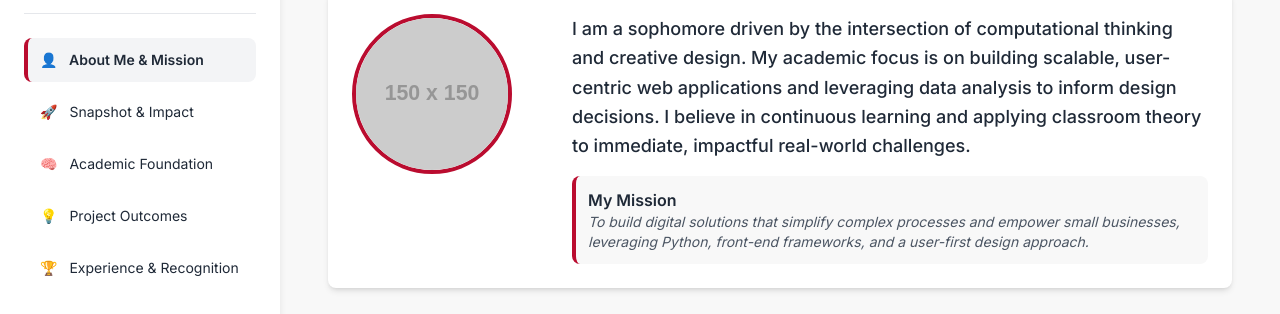
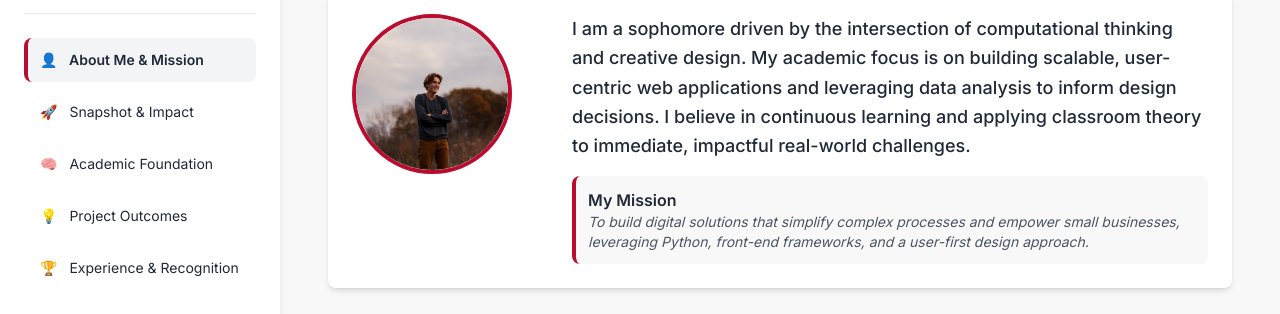
Before and after one commit to 07jessebrown-cmyk/ISOM210-7-PBL-Project, a plain HTML site: page index.html in a window 1280 px wide. Shown: the part 127-441 px from the top of the page. Drawn offline with nearby package versions, Linux system fonts and the light colour scheme; placeholder pictures from the web are drawn by us.

Commit message:
Update index.html

```diff
--- a/index.html
+++ b/index.html
@@ -263,7 +263,7 @@ CONFIRMATION: NO SVG graphics used. NO Mermaid JS used. -->
             impactScoreMultiplier: 10, // Adjusts how much projects/awards count towards total impact
 
             // --- INTRODUCTION & BRANDING FIELDS ---
-            photoUrl: "https://placehold.co/150x150/BA0C2F/FFFFFF/png?text=RILEY+C", // Replace with a URL to a professional headshot
+            photoUrl: "./IMG_1373.JPG?text=RILEY+C", // Replace with a URL to a professional headshot
             logoUrl: "https://placehold.co/40x40/BA0C2F/FFFFFF.png?text=BSU", // URL for your school logo or personal brand icon
             personalBio: "I am a sophomore driven by the intersection of computational thinking and creative design. My academic focus is on building scalable, user-centric web applications and leveraging data analysis to inform design decisions. I believe in continuous learning and applying classroom theory to immediate, impactful real-world challenges.",
             missionStatement: "To build digital solutions that simplify complex processes and empower small businesses, leveraging Python, front-end frameworks, and a user-first design approach.",
```
